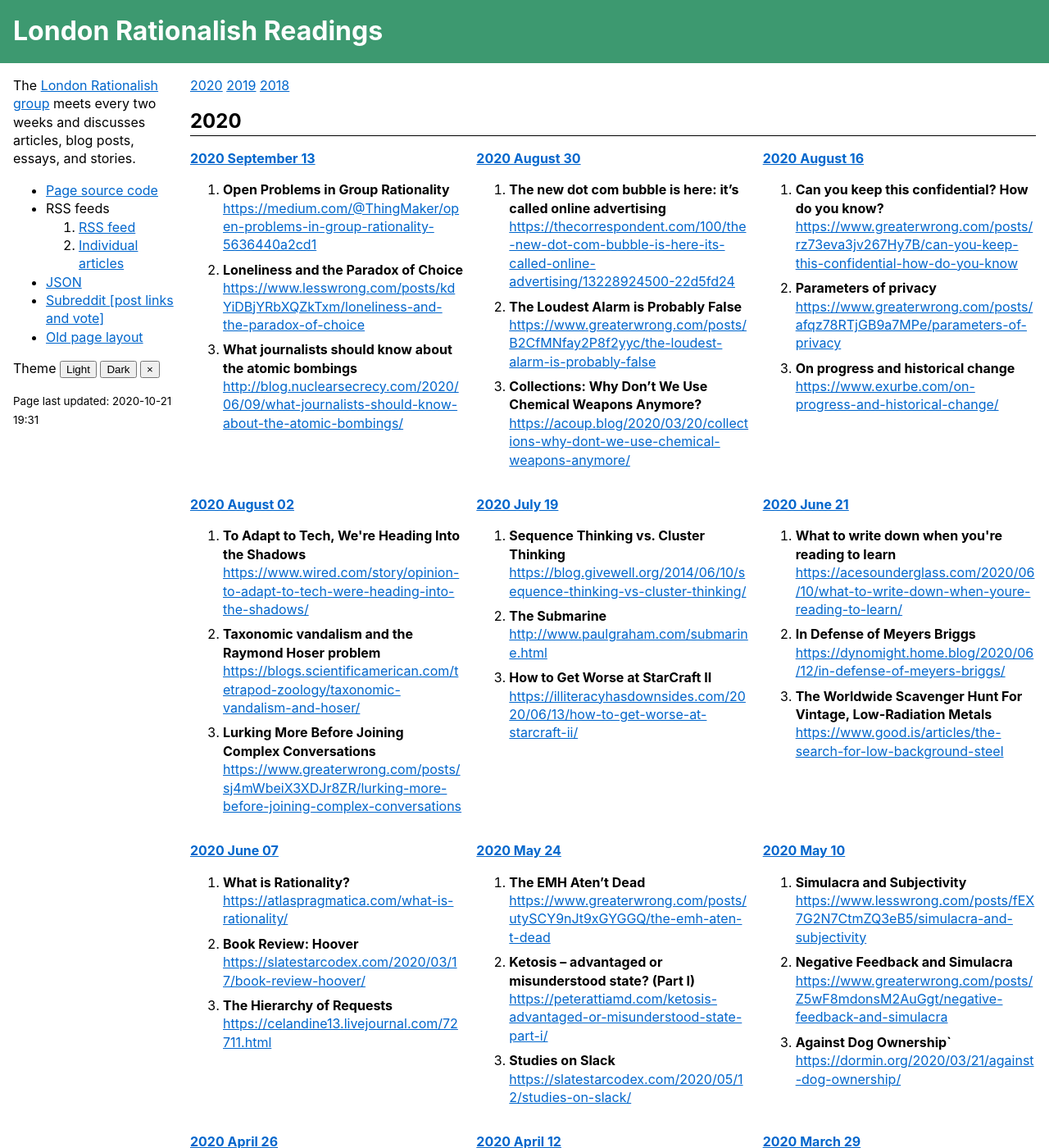
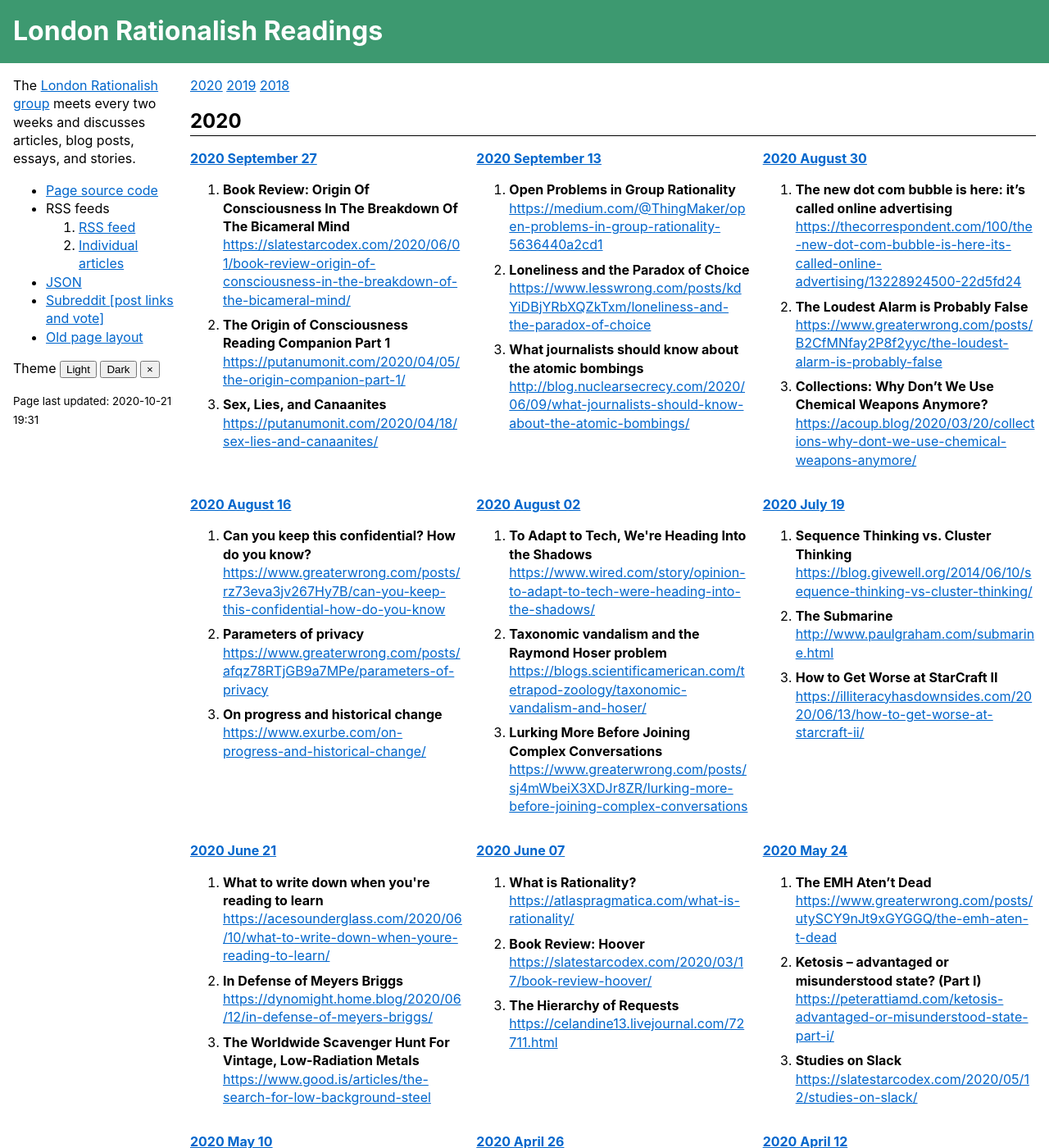
Before and after one commit to sackeyjason/london-rationalish-readings, a Jekyll site: the page built from index.html, in a window 1280 px wide and 1400 px high. Shown: the whole window at 82% size. Built offline with Jekyll 4.4.1, drawn with Linux system fonts in a browser that asks for light colours; some of the changed text lies outside the part shown.

Commit message:
late update. Tomorrow's meetup!

```diff
--- a/_data/list.yaml
+++ b/_data/list.yaml
@@ -1,4 +1,12 @@
 meetings:
+- date: 2020.09.27
+  list:
+  - title: "Book Review: Origin Of Consciousness In The Breakdown Of The Bicameral Mind"
+    link: https://slatestarcodex.com/2020/06/01/book-review-origin-of-consciousness-in-the-breakdown-of-the-bicameral-mind/
+  - title: "The Origin of Consciousness Reading Companion Part 1"
+    link: https://putanumonit.com/2020/04/05/the-origin-companion-part-1/
+  - title: "Sex, Lies, and Canaanites"
+    link: https://putanumonit.com/2020/04/18/sex-lies-and-canaanites/
 - date: 2020.09.13
   list:
   - title: "Open Problems in Group Rationality"
@@ -69,7 +77,7 @@ meetings:
     link: https://www.lesswrong.com/posts/fEX7G2N7CtmZQ3eB5/simulacra-and-subjectivity
   - title: Negative Feedback and Simulacra
     link: https://www.greaterwrong.com/posts/Z5wF8mdonsM2AuGgt/negative-feedback-and-simulacra
-  - title: Against Dog Ownership`
+  - title: Against Dog Ownership
     link: https://dormin.org/2020/03/21/against-dog-ownership/
 - date: 2020.04.26
   list:
```
